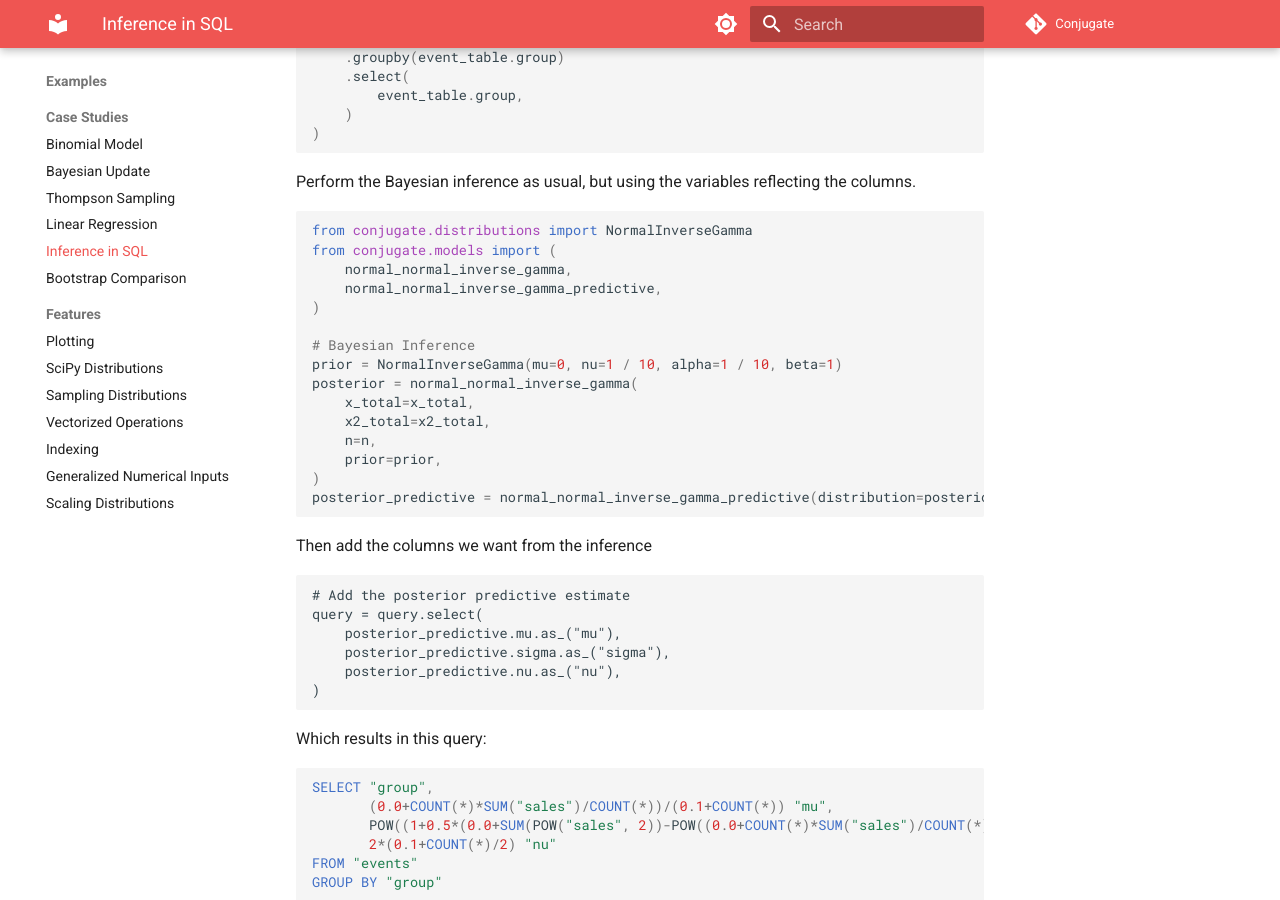
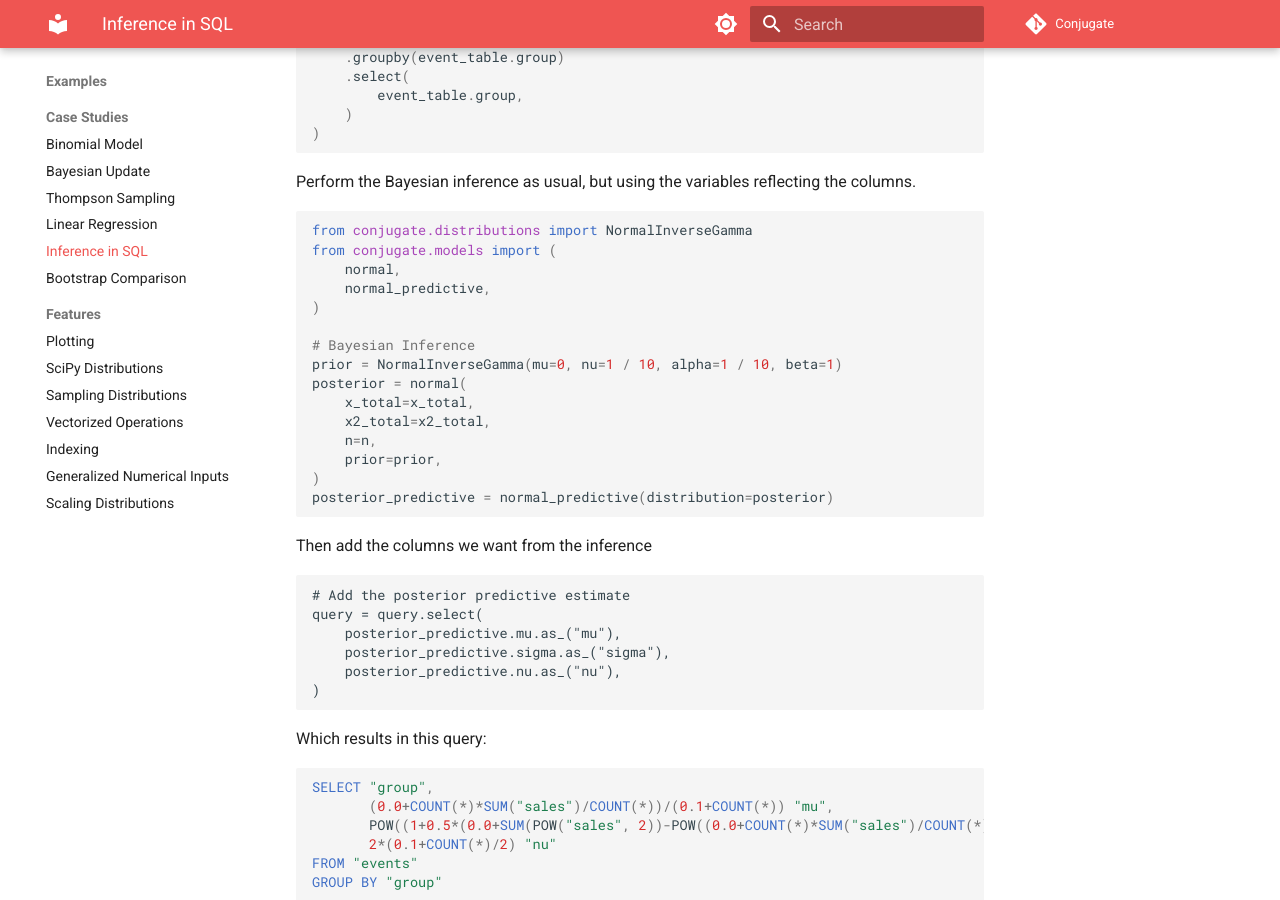
Before and after one commit to wd60622/conjugate, an MkDocs documentation site: the page built from docs/examples/sql.md, in a window 1280 px wide and 900 px high, scrolled down 719 px. Built offline with MkDocs 1.6.1 and Material for MkDocs 9.7.7, drawn with Linux system fonts in a browser that asks for light colours; comment, search, counter and statistics services are not loaded.

Commit message:
migrate the examples

````diff
--- a/docs/examples/sql.md
+++ b/docs/examples/sql.md
@@ -43,19 +43,19 @@ the columns.
 ```python
 from conjugate.distributions import NormalInverseGamma
 from conjugate.models import (
-    normal_normal_inverse_gamma,
-    normal_normal_inverse_gamma_predictive,
+    normal,
+    normal_predictive,
 )
 
 # Bayesian Inference
 prior = NormalInverseGamma(mu=0, nu=1 / 10, alpha=1 / 10, beta=1)
-posterior = normal_normal_inverse_gamma(
+posterior = normal(
     x_total=x_total,
     x2_total=x2_total,
     n=n,
     prior=prior,
 )
-posterior_predictive = normal_normal_inverse_gamma_predictive(distribution=posterior)
+posterior_predictive = normal_predictive(distribution=posterior)
 ```
 
 Then add the columns we want from the inference
````
Also changed, not shown: docs/examples/bayesian-update.md (+2 -2 lines).
